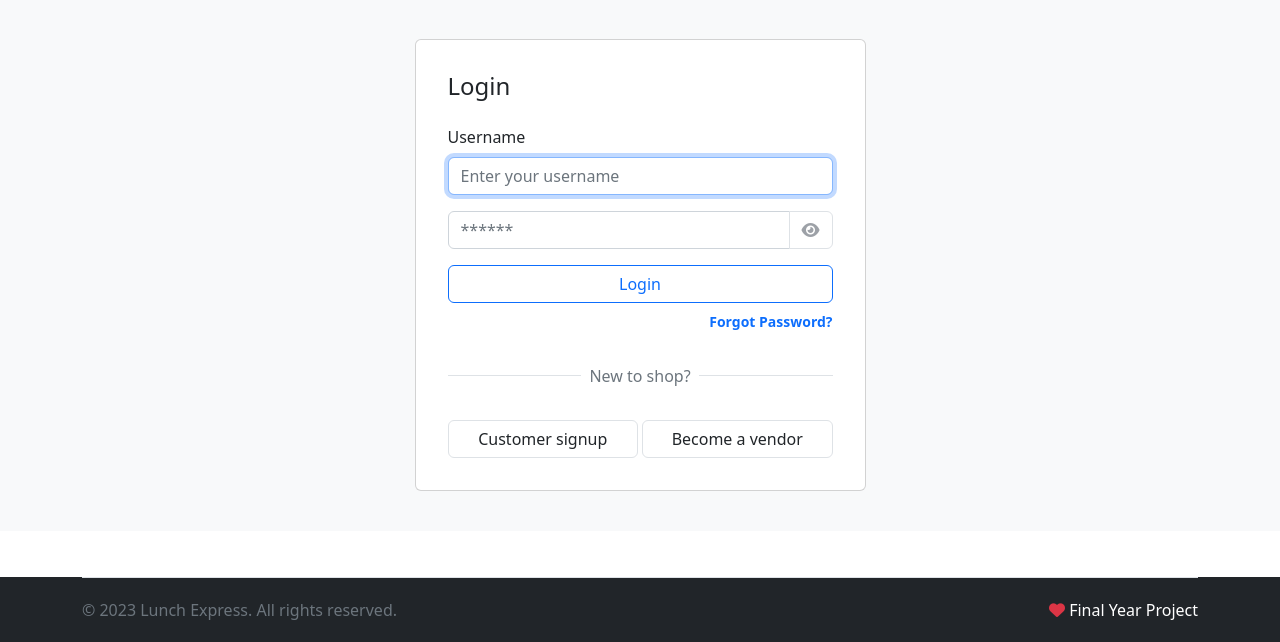
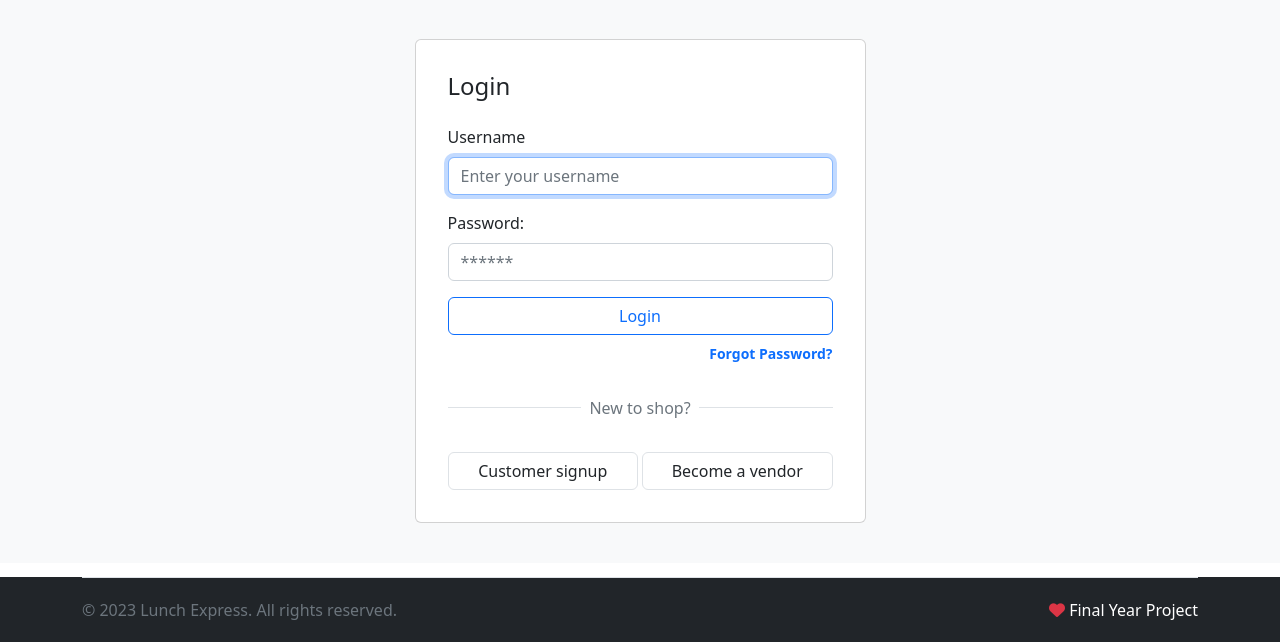
Before and after one commit to Pythonian/food_ecommerce, a Django app: page /account/login/ in a window 1280 px wide. Shown: the part 158-800 px from the top of the page. Run offline with Django 3.2, Linux system fonts and the light colour scheme; some libraries are stand-ins or nearby versions.

Commit message:
changed dashboard view access

```diff
--- a/templates/partials/_navbar.html
+++ b/templates/partials/_navbar.html
@@ -43,7 +43,7 @@
                             <a href="{% url 'accounts:customer' %}" class="btn btn-light">
                                 <i class="fa fa-user"></i> My Account
                             </a>
-                            {% else %}
+                            {% elif request.user.is_vendor %}
                             <a href="{% url 'accounts:vendor' %}" class="btn btn-light">
                                 <i class="fa fa-bars"></i> Dashboard
                             </a>
--- a/templates/registration/login.html
+++ b/templates/registration/login.html
@@ -25,11 +25,10 @@
                                 </div>
                                 {% endfor %}
                             </div>
-                            <div class="input-group mb-3">
-                                <!-- <label for="id_password" class="form-label">Password:</label>  -->
+                            <div class="mb-3">
+                                <label for="id_password" class="form-label">Password:</label>
                                 <input type="password" name="password" autocomplete="current-password" required id="id_password" class="form-control {% if form.password.errors %}is-invalid{% endif %}" placeholder="******">
-        						<button class="btn btn-light border0" type="button" id="id_password" onclick="togglePassword()"><i class="fa fa-eye"></i></button>
-                                {% for error in form.password.errors %}
+        						{% for error in form.password.errors %}
                                 <div class="invalid-feedback">
                                     {{ error }}
                                 </div>
```
Also changed, not shown: db.sqlite3.
